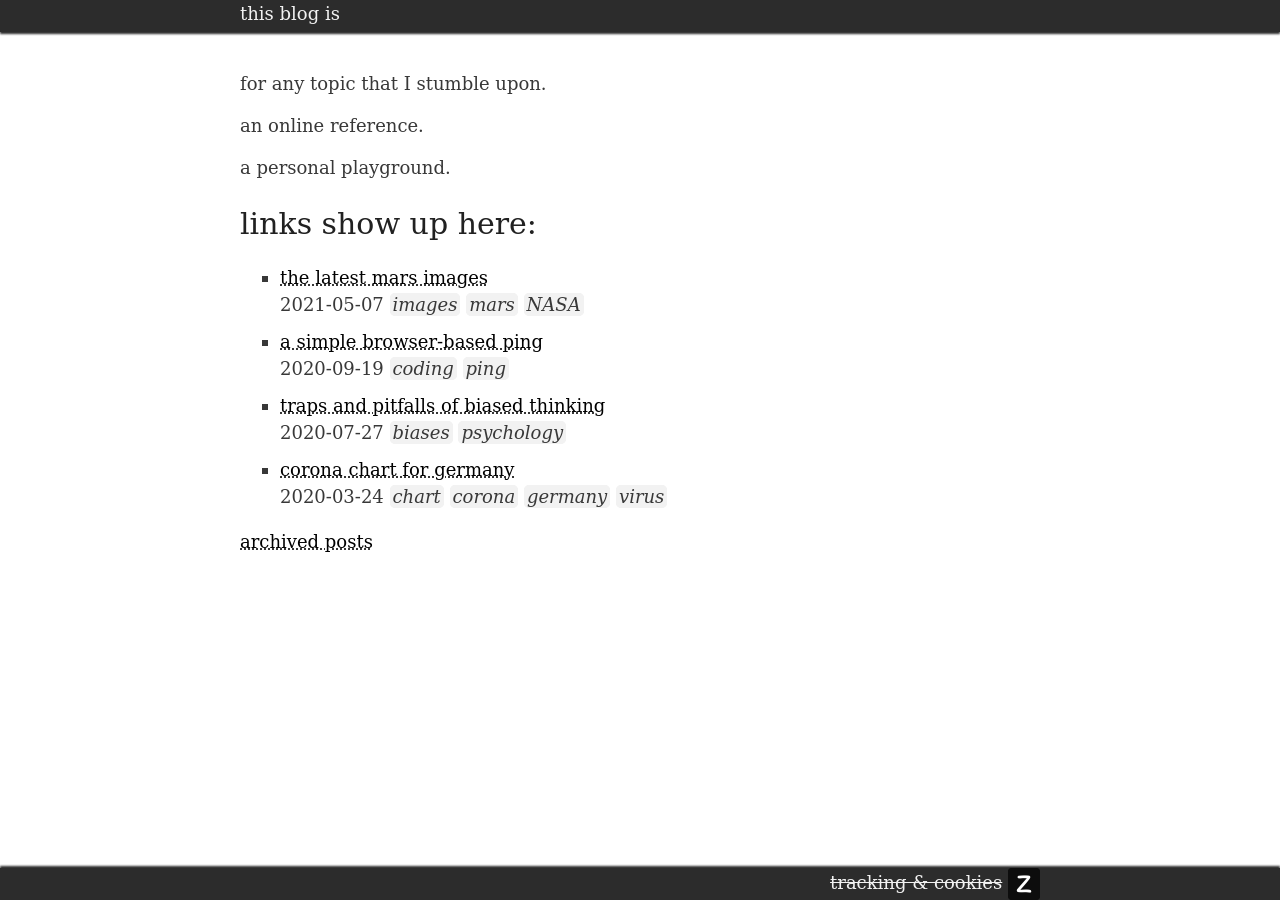
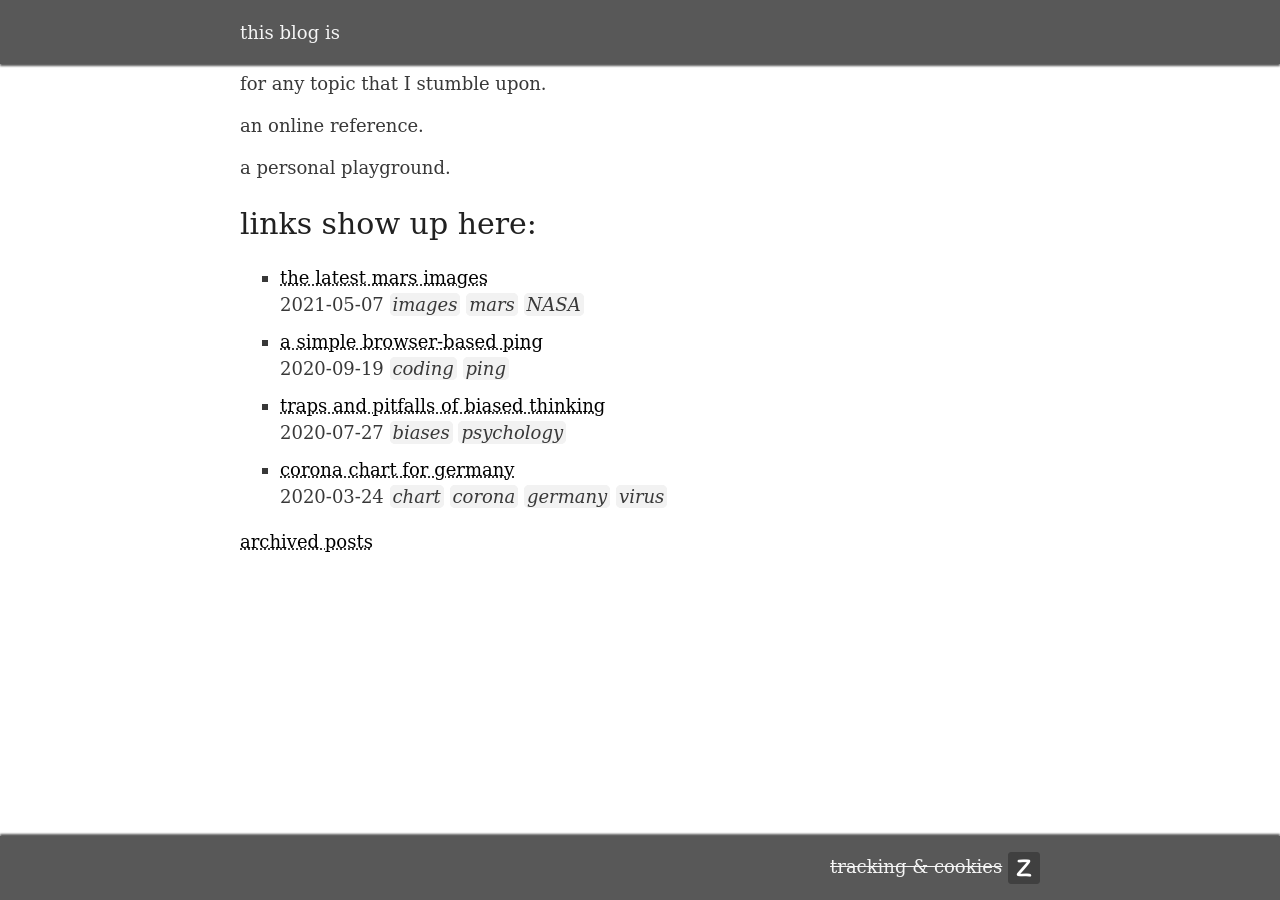
Before and after one commit to ZackDev/zackdev.github.io, a Jekyll site: the page built from pages/index.md, in a window 1280 px wide. Built offline with Jekyll 4.4.1, drawn with Linux system fonts in a browser that asks for light colours.

Commit message:
header/footer: adjusted height, v-centered content

```diff
--- a/_layouts/default.html
+++ b/_layouts/default.html
@@ -18,8 +18,8 @@
   <body>
     <!-- header start -->
     <div id="header-wrap" class="outer">
-      <header class="inner flex-row" style="align-items: center;">
-        <div id="page-title">{{ page.title }}<div>
+      <header id="header" class="inner flex-row">
+        <div id="page-title">{{ page.title }}</div>
       </header>
     </div>
     <!-- header end -->
@@ -34,7 +34,7 @@
 
     <!-- footer start -->
     <div id="footer-wrap" class="outer">
-      <footer class="inner flex-row" style="justify-content: space-between;">
+      <footer id="footer" class="inner flex-row">
         {% if page.url != "/" %}
         <a href="{{ site.url }}">back home</a>
         {% else %}
--- a/_sass/main.scss
+++ b/_sass/main.scss
@@ -218,14 +218,19 @@ ul.index-menu li {
   margin: 0 auto;
 }
 
+#header {
+  align-items: center;
+  height: 100%;
+}
+
 #header-wrap {
   position: fixed;
   left: 0;
   top: 0;
-  height: 32px;
+  height: 64px;
   background: $dark-grey;
   z-index: 2;
-  opacity: 0.95;
+  opacity: 0.75;
   box-shadow: 0 2px 2px $dark-grey;
 }
 
@@ -240,14 +245,20 @@ ul.index-menu li {
 
 }
 
+#footer {
+  align-items: center;
+  justify-content: space-between;
+  height: 100%;
+}
+
 #footer-wrap {
   position: fixed;
   left: 0;
   bottom: 0;
-  height: 32px;
+  height: 64px;
   background: $dark-grey;
   z-index: 2;
-  opacity: 0.95;
+  opacity: 0.75;
   box-shadow: 0 -2px 2px $dark-grey;
 }
 
```
